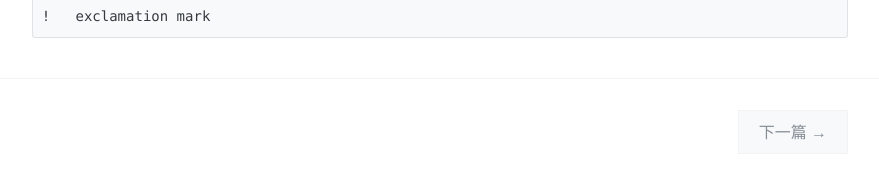
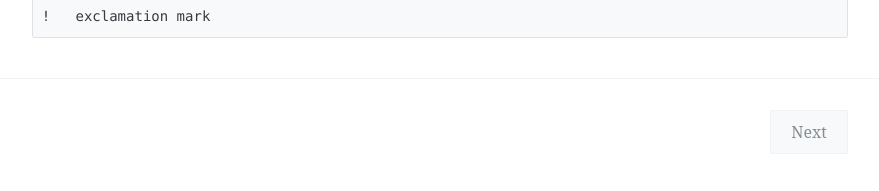
Before and after one commit to akyrillidis/comp414-514, a Jekyll site: the page built from _posts/2013-07-16-chinese-markdown-cheatsheet.md, in a window 1280 px wide and 900 px high, scrolled down 5210 px. Shown: the part 706-897 px from the top of the window, without its empty margins (392-1271 px from the left). Built offline with Jekyll 4.4.1, drawn with Linux system fonts in a browser that asks for light colours; nearby versions of some CDN libraries.

Commit message:
Update post.html

```diff
--- a/_layouts/post.html
+++ b/_layouts/post.html
@@ -32,14 +32,14 @@ layout: default
   {% if page.previous.url %}
     <span class="prev" >
       <a href="{{ site.url }}{{ site.baseurl }}{{ page.previous.url }}">
-        ← 上一篇
+        Previous
       </a>
     </span>
   {% endif %}
   {% if page.next.url %}
     <span class="next" >
       <a href="{{ site.url }}{{ site.baseurl }}{{ page.next.url }}">
-        下一篇 →
+        Next
       </a>
     </span>
   {% endif %}
```
